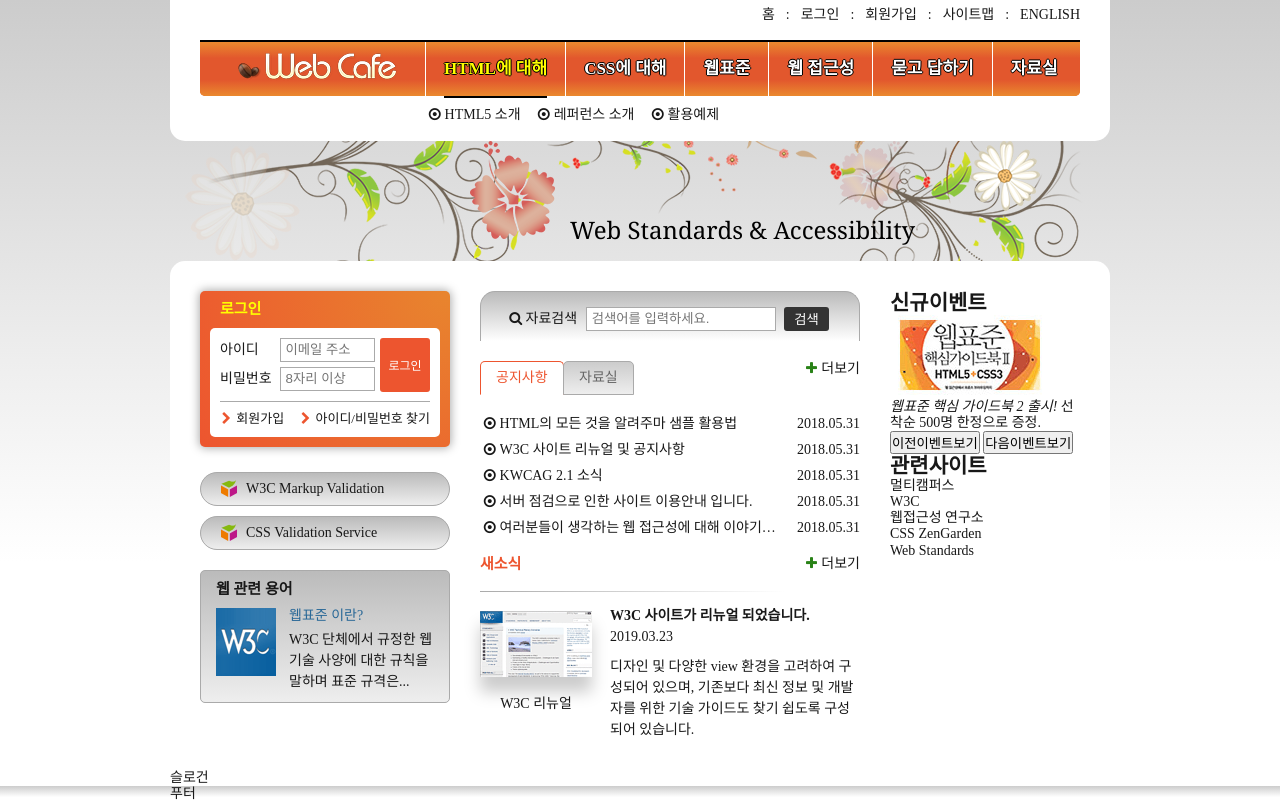
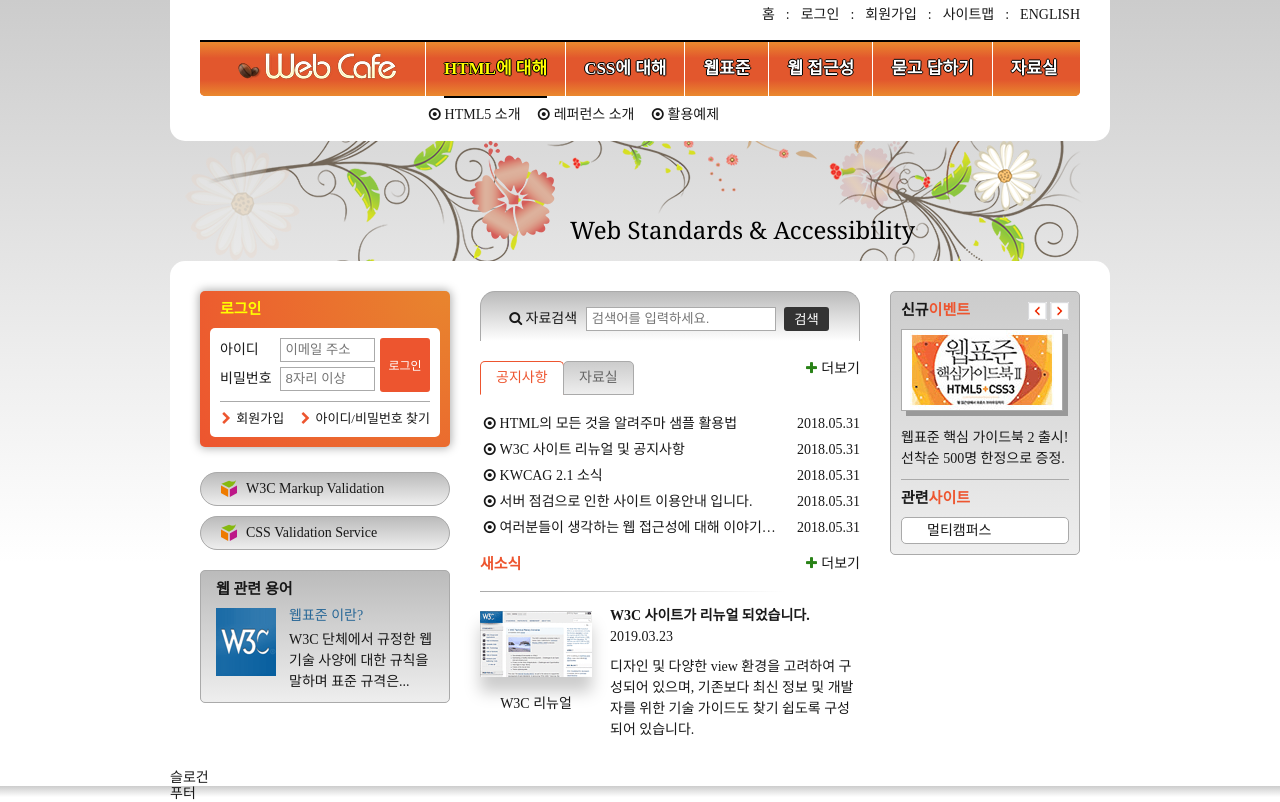
Before and after one commit to leeipsae831/webcafe, a plain HTML site: page index.html in a window 1280 px wide. Drawn offline with Linux system fonts and the light colour scheme; a web font is replaced by a local one.

Commit message:
신규이벤트 및 관련사이트 디자인 완성

```diff
--- a/css/style.css
+++ b/css/style.css
@@ -481,3 +481,86 @@ body{
   right: -8px;
   padding: 8px;
 }
+
+/* 신규이벤트 및 관련 사이트 */
+.event-related{
+  border:1px solid #aaa;
+  border-radius: 5px;
+  padding: 10px;
+  background: #ccc linear-gradient(#ccc, #eee);
+}
+.event-heading, .related-heading{
+  font-size: 1.5rem;
+}
+.event-related span, .event-related span{
+  color:#ed552f;
+}
+.event{
+  border-bottom: 1px solid #aaa;
+  position: relative;
+}
+.event p{
+  margin:10px 0px;
+  line-height:1.5;
+}
+.event-thumbnail img{
+  border:1px solid #aaa;
+  box-shadow: 5px 5px 0 0 #999;
+}
+.event-brief em{
+  font-style:normal;
+}
+.btn-event{
+  height:18px;
+  overflow: hidden;
+  position: absolute;
+  top:0;
+  right:0;
+}
+.btn-event-next{
+  background-position: -36px 0;
+}
+.btn-event-prev, .btn-event-next{
+  width:19px;
+  height:100%;
+  border:0;
+  padding:18px 0 0 0;
+  background-image: url("images/back_forward.png");
+  background-repeat: no-repeat;
+  cursor: pointer;
+}
+.related{
+  margin-top:10px;
+}
+.related-list{
+  background: #fff;
+  margin-top:10px;
+  border:1px solid #aaa;
+  border-radius: 5px;
+  height:27px;
+  overflow: hidden;
+  transition: all 0.4s;
+}
+.related-act{
+  height: 137px;
+  padding:5px 0;
+}
+/* .related-list:hover .related-list:focus{
+  height: 137px;
+  padding:5px 0;
+  background: pink;
+} */
+.related-list li{
+  height: 25px;
+  line-height: 25px;
+}
+
+.related-list a{
+  display: block;
+  padding-left:25px;
+}
+.related-list a:focus{
+  outline:1px solid rgba(0,0,210,1);
+  outline-offset: -2px;
+
+}
```
